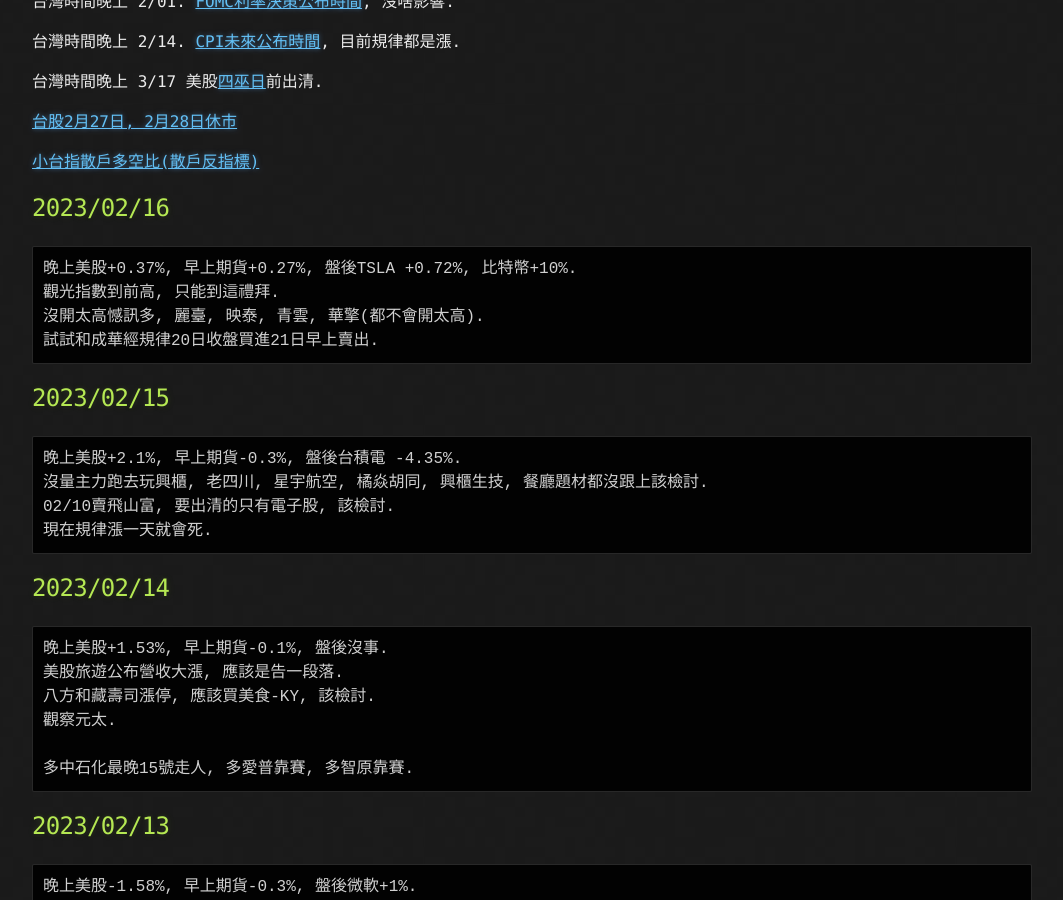
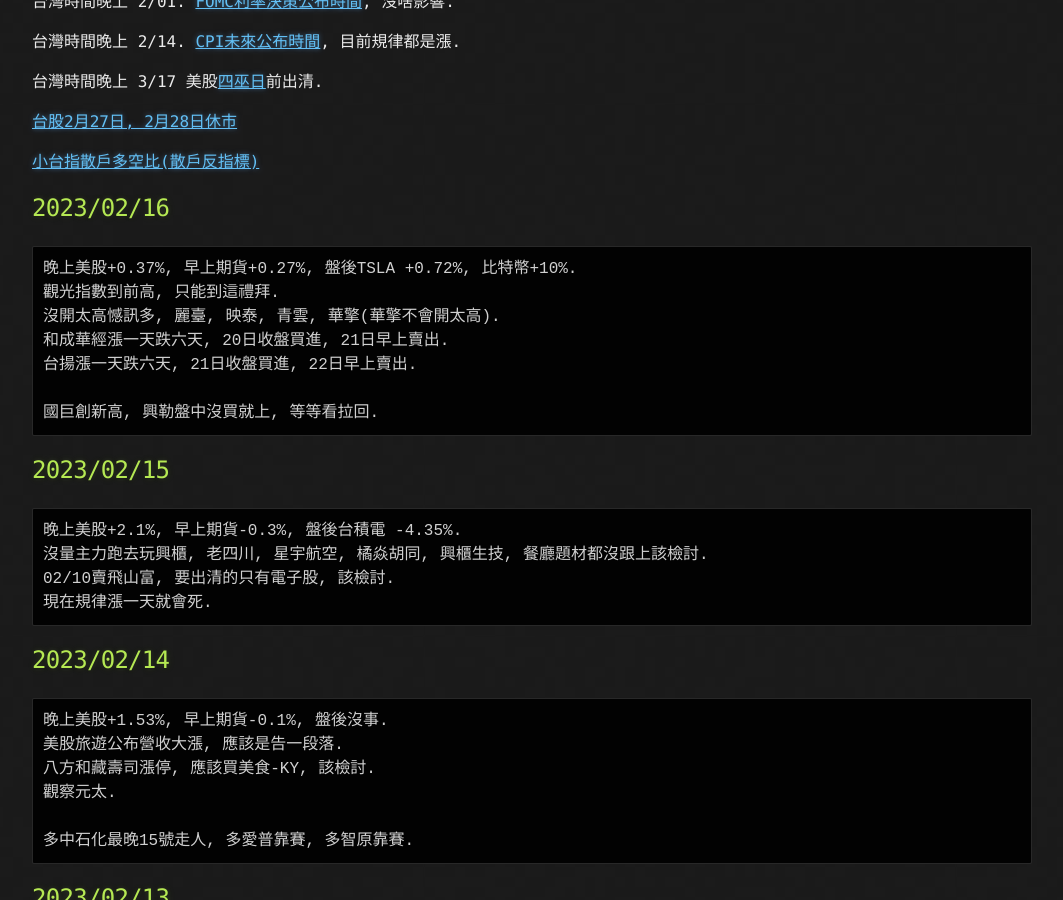
Before and after one commit to lepg5487/Stock_God, a Jekyll site: the page built from index.md, in a window 1280 px wide and 900 px high, scrolled down 428 px. Shown: the whole window, without its empty margins (108-1171 px from the left). Built offline with Jekyll 4.4.1, drawn with Linux system fonts in a browser that asks for light colours; our own code applies the rules of GitHub Pages for plain Markdown files.

Commit message:
Update index.md

````diff
--- a/index.md
+++ b/index.md
@@ -24,8 +24,11 @@ layout: testlayouts
 ```
 晚上美股+0.37%, 早上期貨+0.27%, 盤後TSLA +0.72%, 比特幣+10%.
 觀光指數到前高, 只能到這禮拜.
-沒開太高憾訊多, 麗臺, 映泰, 青雲, 華擎(都不會開太高).
-試試和成華經規律20日收盤買進21日早上賣出.
+沒開太高憾訊多, 麗臺, 映泰, 青雲, 華擎(華擎不會開太高).
+和成華經漲一天跌六天, 20日收盤買進, 21日早上賣出.
+台揚漲一天跌六天, 21日收盤買進, 22日早上賣出.
+
+國巨創新高, 興勒盤中沒買就上, 等等看拉回.
 ```
 
 ## 2023/02/15
````
